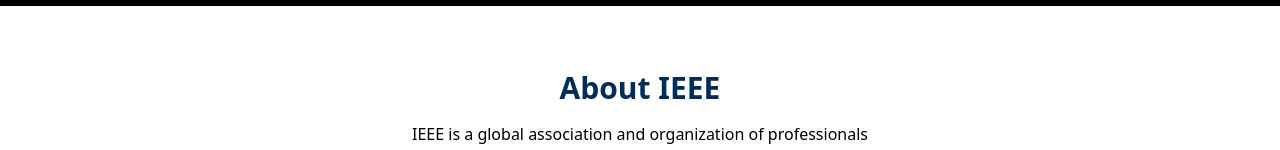
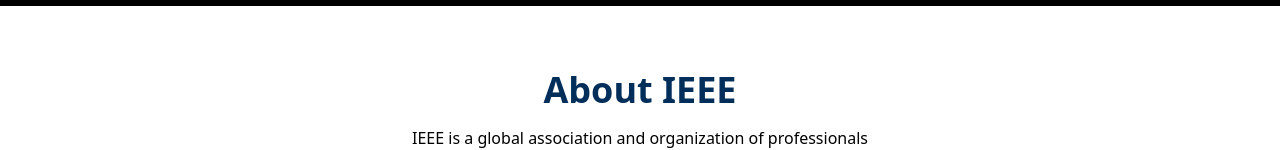
Before and after one commit to GLITCH-hash01/IEEE-SB-CEC-Web, a React (Vite) app: page / in a window 1280 px wide. Shown: the part 794-944 px from the top of the page. Built offline with nearby package versions, Linux system fonts and the light colour scheme.

Commit message:
Fixed minor design issues

```diff
--- a/src/App.jsx
+++ b/src/App.jsx
@@ -153,7 +153,7 @@
         <span className='font-600 text-50 h-[56.7px] max-[400px]:text-35 opacity-60'>CE Chengannur</span>
         <a href={joinuslink} className='rounded-3xl  border-2  w-[130px] h-[50px] justify-center flex items-center my-5 cursor-pointer hover:bg-white hover:text-black transition-all duration-75'> Join IEEE</a>
       </div>
-      <div className='absolute bottom-0 bg-black h-16 w-screen flex flex-row gap-5 items-center p-5 px-10 max-[575px]:h-10'>
+      <div className='absolute bottom-0 bg-black h-16 w-screen flex flex-row gap-5 items-center p-5 px-10 max-[575px]:h-10' id='About-IEEE'>
         <a href="https://www.ieee.org/" className='text-[#b4b4b4] hover:text-white max-[575px]:text-xs'>IEEE.org</a>
         <a href="https://ieeexplore.ieee.org/Xplore/home.jsp" className='text-[#b4b4b4] hover:text-white max-[575px]:text-xs'>IEEE Xplore Digital Library</a>
         <a href="https://www.ieeer10.org/" className='text-[#b4b4b4] hover:text-white max-[575px]:text-xs'>IEEE Region 10</a>
@@ -174,9 +174,9 @@
   // Main HTML Code
   const jsxelement=(
     <>
-    <div className='w-full h-fit flex flex-col px-[50px] overflow-x-hidden' id='About-IEEE' data-aos='fade-up' data-aos-duration='3500'>
+    <div className='w-full h-fit flex flex-col px-[50px] overflow-x-hidden'  data-aos='fade-up' data-aos-duration='3500'>
       <div className='flex flex-col'>
-        <h2 className='text-3xl font-semibold text-[#002e5b] self-center'>About IEEE</h2>
+        <h2 className='text-4xl font-semibold text-[#002e5b] self-center'>About IEEE</h2>
         <p className='self-center w-[500px] text-center py-4 max-[575px]:w-fit'>IEEE is a global association and organization of professionals working toward the development, implementation and maintenance of technology-centered products and services.</p>
       </div>
       <div className='flex flex-row max-[1020px]:flex-wrap max-[575px]:flex-col'>
```
